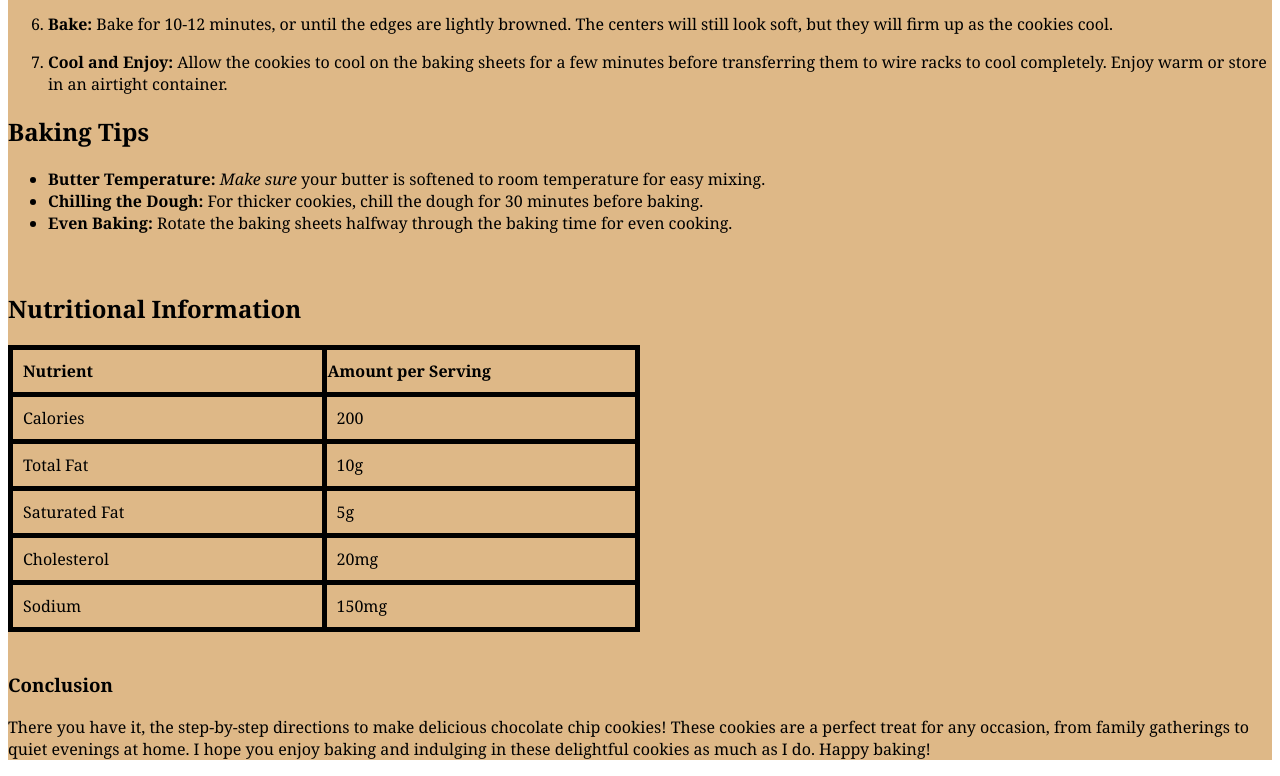
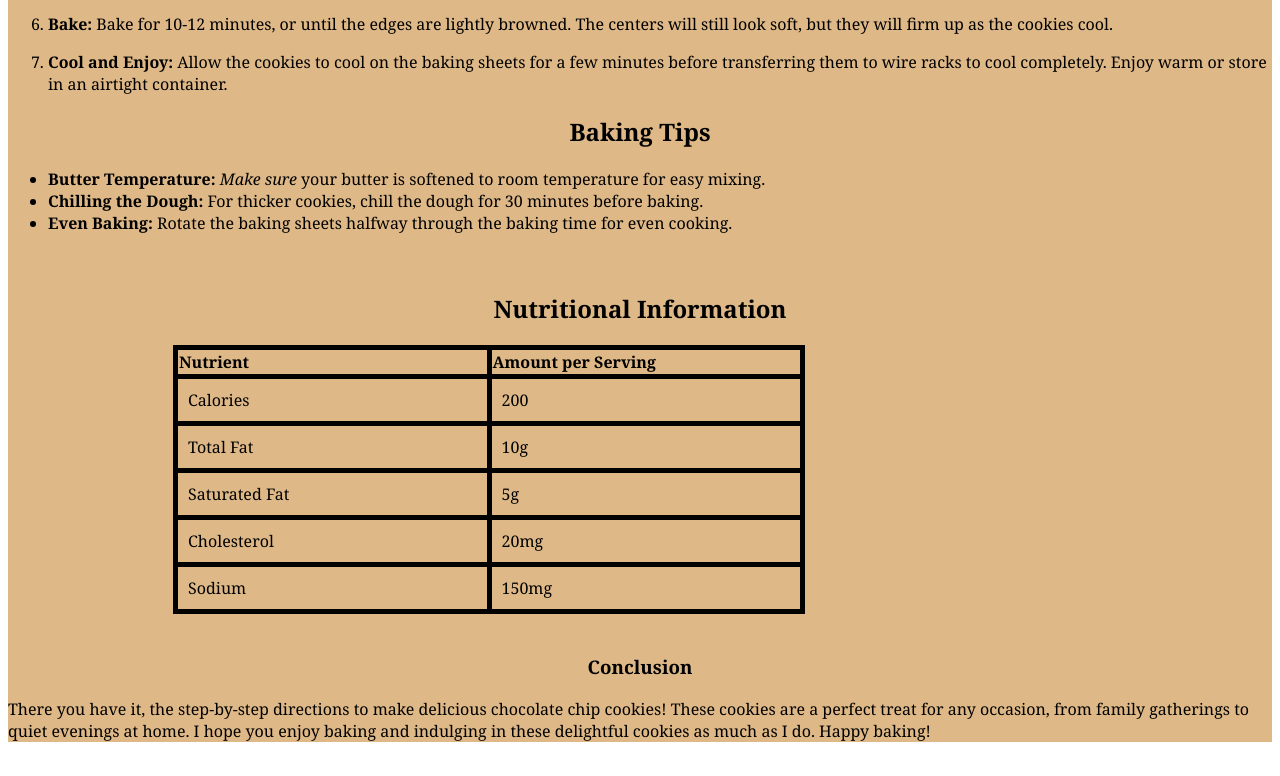
Before and after one commit to bherrschaft/My-Fave-Recipe, a plain HTML site: page directions.html in a window 1280 px wide. Shown: the part 368-1144 px from the top of the page. Drawn offline with Linux system fonts and the light colour scheme.

Commit message:
moooorrreeee edits

```diff
--- a/directions.html
+++ b/directions.html
@@ -14,7 +14,7 @@
         </nav>
         <h1>Step by Step Directions to Make Chocolate Chip Cookies</h1>
 
-        <h2>Directions</h2>
+        <h2 class="hdirections"> Directions</h2>
         <ol>
             <li><strong>Preheat the Oven:</strong> Preheat your oven to 350°F (175°C). Line baking sheets with parchment paper or silicone baking mats.</p></li>
             <li><strong>Mix the Wet Ingredients:</strong> In a large bowl, cream together the butter, granulated sugar, and brown sugar until smooth and creamy. Beat in the eggs <i>one at a time</i>, then stir in the vanilla.</p></li>
@@ -26,7 +26,7 @@
         </ol>
 
 
-        <h2>Baking Tips</h2>
+        <h2 class="hdirections"> Baking Tips</h2>
         <ul>
             <li><strong>Butter Temperature:</strong> <i>Make sure</i> your butter is softened to room temperature for easy mixing.</li>
             <li><strong>Chilling the Dough:</strong> For thicker cookies, chill the dough for 30 minutes before baking.</li>
@@ -34,7 +34,7 @@
         </ul>
 <br>
 
-        <h2>Nutritional Information</h2>
+        <h2 class="hdirections">Nutritional Information</h2>
         <table class="chart">
                 <tr>
                     <th class="chart">Nutrient</th>
@@ -62,7 +62,7 @@
                 </tr>
         </table>
         <br>
-        <h3>Conclusion</h3>
+        <h3 class="hdirections">Conclusion</h3>
         <p>There you have it, the step-by-step directions to make delicious chocolate chip cookies! These cookies are a perfect treat for any occasion, from family gatherings to quiet evenings at home. I hope you enjoy baking and indulging in these delightful cookies as much as I do. Happy baking!</p>
     </div>
 
--- a/styles.css
+++ b/styles.css
@@ -9,6 +9,8 @@ font-size: large;
 .directions { color: black;
 background-color: burlywood;
 font-family: Georgia, 'Times New Roman', Times, serif;}
+.hdirections {display: flex;
+justify-content: center;}
 .ingredients {color: black;
 background-color: burlywood;
 font-family:Georgia, 'Times New Roman', Times, serif ;
@@ -18,9 +20,10 @@ font-family:Georgia, 'Times New Roman', Times, serif ;
     border-collapse: collapse;
     margin-top: 20px;
     border: 5px solid #da3b3b;
-    padding: 10px;
+    padding: px;
     text-align: left;
-    border-color: black;}
+    border-color: black;
+margin-left: 165px;}
 td{
     width: 50%;
     border-collapse: collapse;
```
